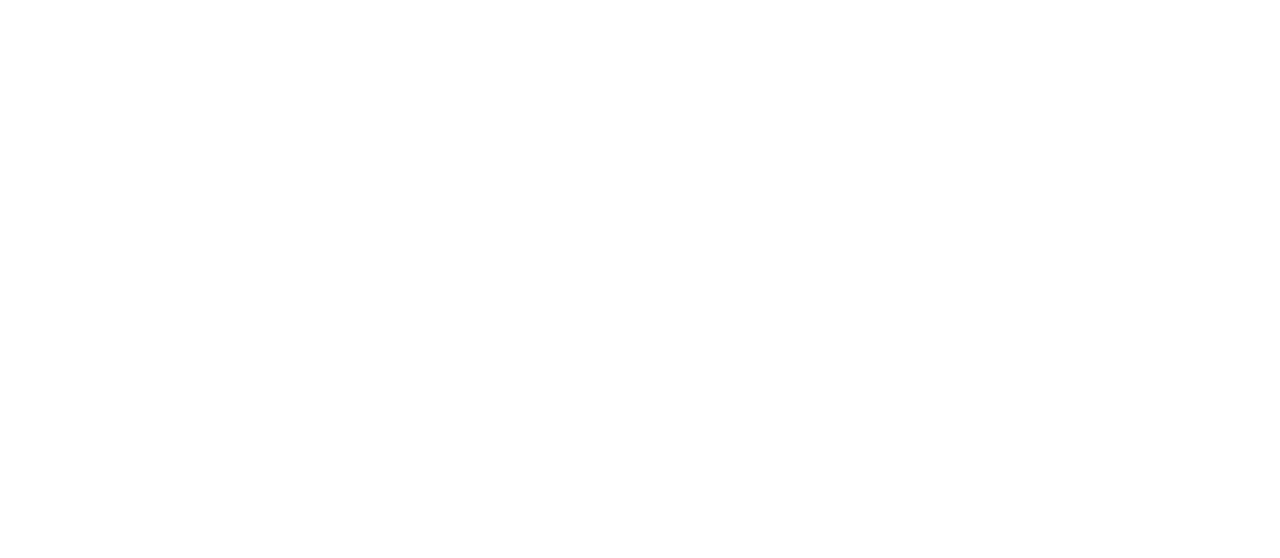
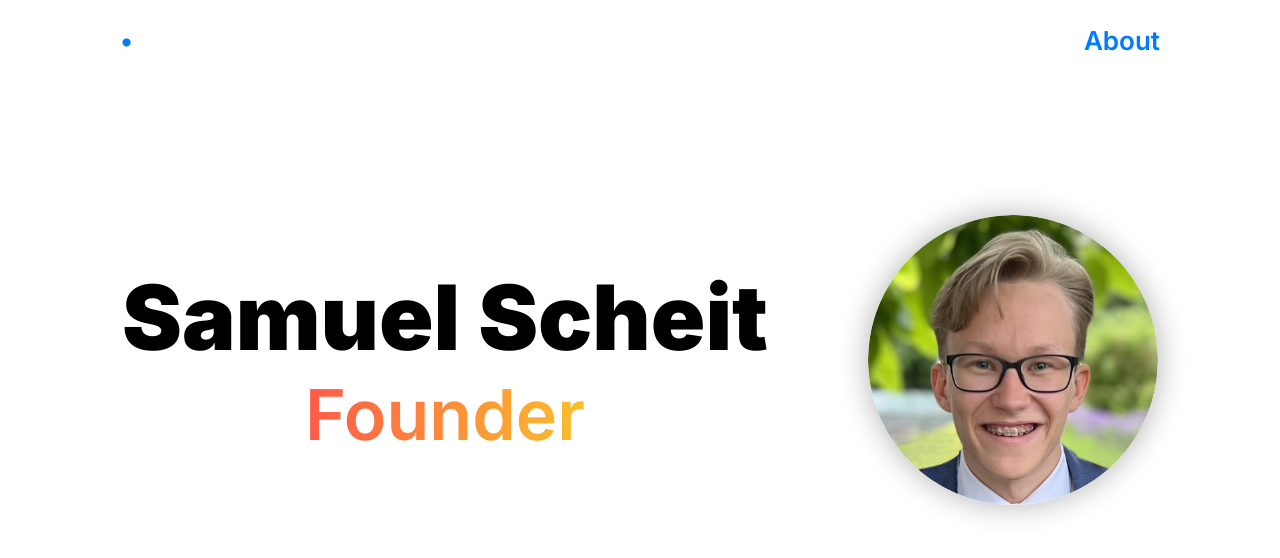
Before and after one commit to SamuelScheit/SamuelScheit, a Next.js app: page / in a window 1280 px wide. Shown: the top 558 px of the page. Built offline with nearby package versions, Linux system fonts and the light colour scheme.

Commit message:
feat: navbar

```diff
--- a/components/hero.scss
+++ b/components/hero.scss
@@ -1,19 +1,20 @@
 .hero {
-	align-items: center;
+	display: flex;
 	justify-content: center;
 	height: 100vh;
 
 	.grid {
-		display: grid;
-		grid-template-columns: 2fr 1fr;
+		display: flex;
+		justify-content: center;
 		grid-gap: 5rem;
-		place-items: center;
 		margin-bottom: 4rem;
 		padding: 0 1rem;
 
 		.title {
-			display: grid;
-			place-items: center;
+			display: flex;
+			flex-direction: column;
+			justify-content: center;
+			align-items: center;
 			text-align: center;
 
 			h1 {
@@ -59,9 +60,13 @@
 		}
 
 		.avatar {
+			display: flex;
+			justify-content: center;
+			align-items: center;
+
 			img {
 				border-radius: 50%;
-				max-width: 330px;
+				max-width: 290px;
 				width: 100%;
 				height: auto;
 				box-shadow: 00px 0px 30px #0000004f;
@@ -69,7 +74,7 @@
 		}
 
 		@media screen and (max-width: 700px) {
-			grid-template-columns: 1fr;
+			flex-direction: column;
 			grid-gap: 3rem;
 
 			.avatar {
@@ -77,8 +82,6 @@
 			}
 
 			.title {
-				text-align: center;
-
 				h1 {
 					font-size: 3.5rem;
 				}
--- /dev/null
+++ b/components/navbar.scss
@@ -0,0 +1,23 @@
+.navbar {
+	position: fixed;
+	top: 0;
+	width: 100%;
+	display: flex;
+	justify-content: center;
+	z-index: 2;
+	backdrop-filter: blur(10px);
+	background: rgba(var(--background-rgb), 0.871);
+	padding: 0 2rem;
+
+	.wrapper {
+		display: flex;
+		max-width: 1040px;
+		height: 4rem;
+		flex: 1;
+		align-items: center;
+		justify-content: space-between;
+
+		font-weight: 600;
+		font-size: 1.3rem;
+	}
+}
--- /dev/null
+++ b/components/navbar.tsx
@@ -0,0 +1,16 @@
+import Link from "next/link";
+
+export function Navbar() {
+	return (
+		<nav className="navbar">
+			<div className="wrapper">
+				<div>
+					<Link href="/">•</Link>
+				</div>
+				<div>
+					<Link href="/about">About</Link>
+				</div>
+			</div>
+		</nav>
+	);
+}
--- a/components/timeline.scss
+++ b/components/timeline.scss
@@ -9,7 +9,6 @@
 		height: 100%;
 		background: grey;
 		z-index: 0;
-		transform: translate3d(0, 0, 0);
 		overflow: hidden;
 
 		.track {
@@ -24,27 +23,22 @@
 
 	.item {
 		display: grid;
-		// grid-template-columns: 1fr 150px 1fr;
 		grid-template-areas: "date dot content";
-		grid-template-columns: 1fr 100px 1fr;
+		grid-template-columns: minmax(0, 1fr) 100px minmax(0, 1fr);
+		max-width: 1300px;
 		padding: 5rem 0;
-		max-width: 1300px;
 
 		&:nth-child(2) {
 			padding-top: 5rem;
-		}
-
-		.date,
-		.dot {
-			position: sticky;
-			top: 50%;
 		}
 
 		.date {
 			font-size: 2.5rem;
 			font-weight: 600;
 			place-self: start end;
+			position: sticky;
 			top: 48%;
+			text-align: right;
 		}
 
 		.dot {
@@ -56,13 +50,16 @@
 			grid-area: dot;
 			place-self: start center;
 			outline: 0.8rem solid var(--background);
+			transition: 1s all ease;
+			position: sticky;
+			top: 50%;
 		}
 
 		.content {
 			grid-area: content;
 			place-self: start start;
+			font-size: 1.2rem;
 			padding-right: 2rem;
-			font-size: 1.2rem;
 
 			p {
 				color: #e2e2e2;
@@ -71,6 +68,7 @@
 			h1 {
 				font-size: 2.5rem;
 				font-weight: 600;
+				margin-bottom: 0.5rem;
 			}
 
 			img {
@@ -90,14 +88,15 @@
 			grid-template-areas:
 				"dot date"
 				"dot content";
-			grid-template-columns: 100px 1fr;
-			grid-template-rows: auto 1fr;
+			grid-template-columns: 100px minmax(0, 1fr);
+			grid-template-rows: auto minmax(0, 1fr);
 
 			.date {
 				position: relative;
 				top: auto;
 				place-self: start start;
 				font-size: 1.8rem;
+				text-align: left;
 			}
 		}
 	}
--- a/pages/_app.tsx
+++ b/pages/_app.tsx
@@ -1,6 +1,7 @@
 import "./about.scss";
 import "../styles/globals.scss";
 import "../components/hero.scss";
+import "../components/navbar.scss";
 import "../components/timeline.scss";
 import type { AppProps } from "next/app";
 
--- a/pages/index.tsx
+++ b/pages/index.tsx
@@ -1,3 +1,16 @@
+import { Hero } from "../components/hero";
+import { Navbar } from "../components/navbar";
+
 export default function Home() {
-	return <></>;
+	return (
+		<div className={"Home"}>
+			<header>
+				<Navbar />
+			</header>
+			<main>
+				<Hero />
+				<section style={{ height: "100vh" }} />
+			</main>
+		</div>
+	);
 }
--- a/styles/globals.scss
+++ b/styles/globals.scss
@@ -6,12 +6,14 @@
 
 	--text: #000;
 	--background: #fff;
+	--background-rgb: 255, 255, 255;
 }
 
 @media (prefers-color-scheme: dark) {
 	:root {
 		--text: #fff;
 		--background: #000;
+		--background-rgb: 13, 13, 13;
 	}
 
 	html {
```
Also changed, not shown: pages/about.tsx (+15 -6 lines).
